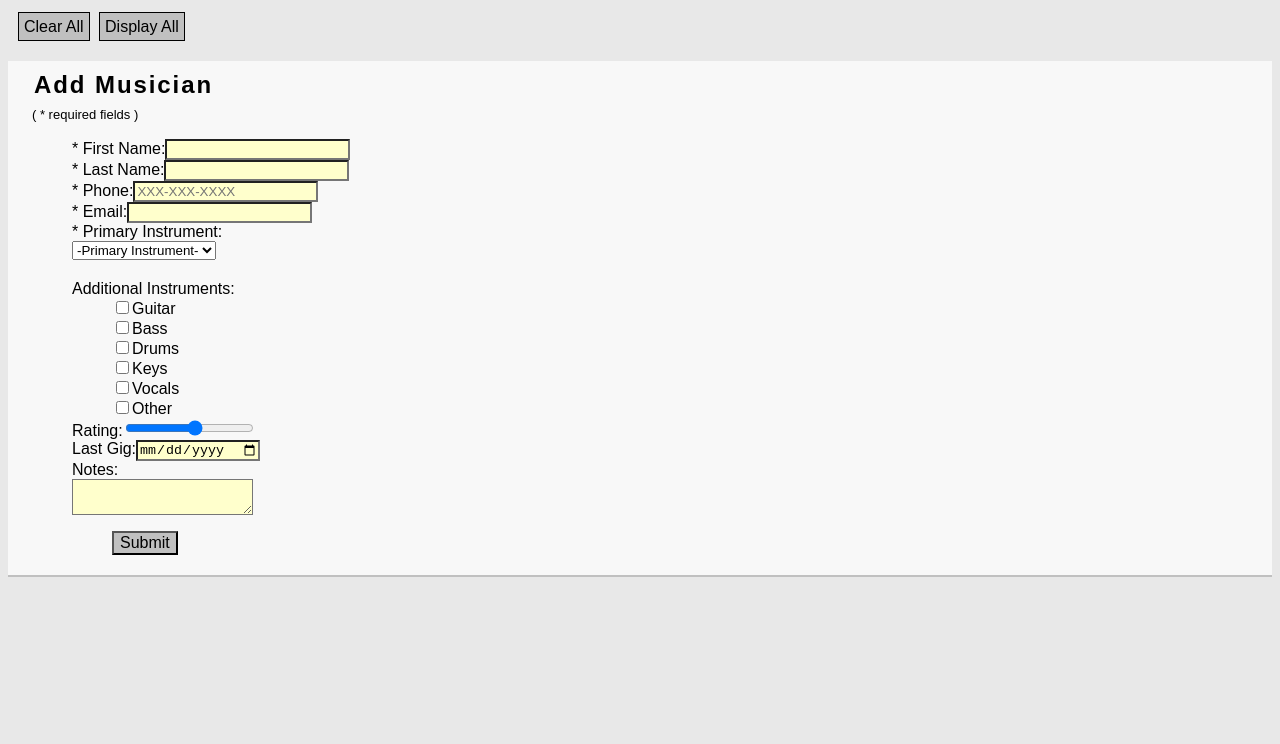
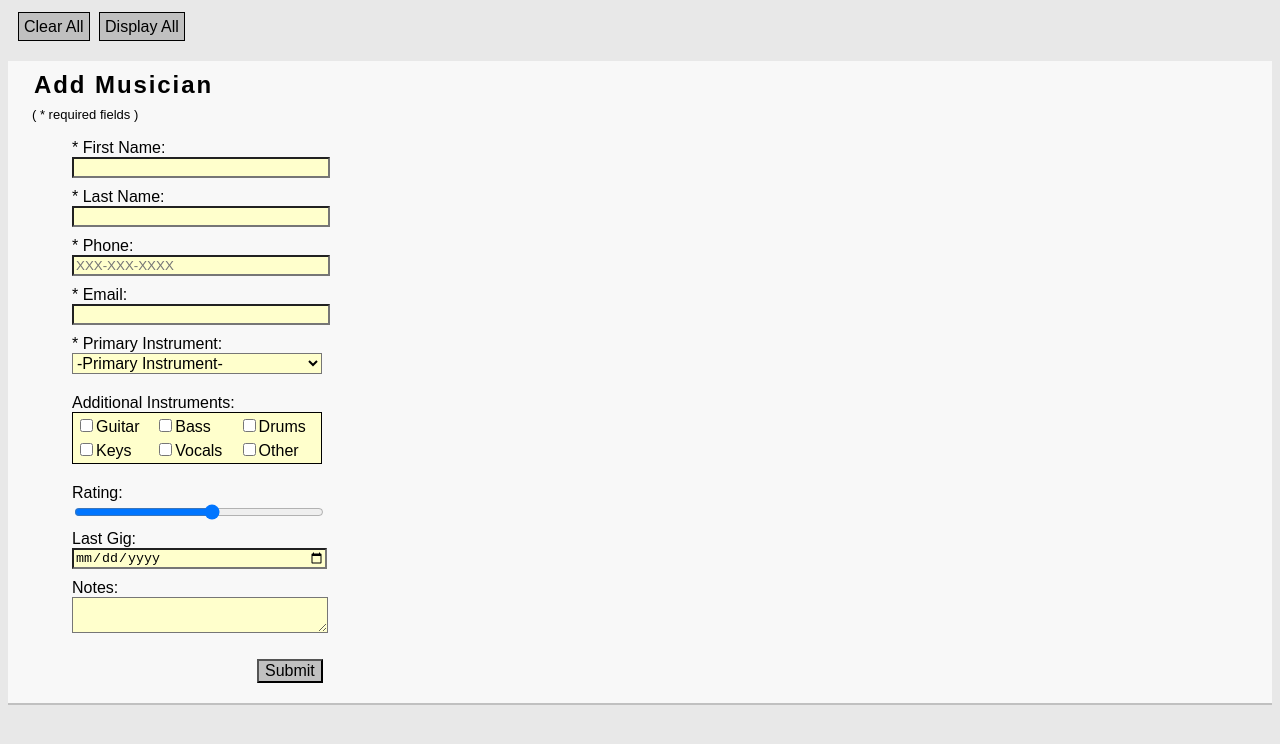
Before and after one commit to r70846/VFW_Project4, a plain HTML site: page additem.html in a window 1280 px wide. Drawn offline with Linux system fonts and the light colour scheme; a script that the page names is missing.

Commit message:
tweaked css

```diff
--- a/additem.html
+++ b/additem.html
@@ -39,16 +39,15 @@
 						<label for="primary">* Primary Instrument:</label>
 					</li>
 
-
 					<li>Additional Instruments:
-						<ul>
-							<li><input type="checkbox" value="Guitar" id="guitar" name="all"/><label for="guitar">Guitar</label></li>
-							<li><input type="checkbox" value="Bass" id="bass" name="all"/><label for="bass">Bass</label></li>
-							<li><input type="checkbox" value="Drums" id="drums" name="all"/><label for="drums">Drums</label></li>
-							<li><input type="checkbox" value="Keys" id="keys" name="all"/><label for="keys">Keys</label></li>
-							<li><input type="checkbox" value="Vocals" id="vocals" name="all"/><label for="vocals">Vocals</label></li>
-							<li><input type="checkbox" value="Other" id="other" name="all"/><label for="other">Other</label></li>
-						</ul>
+						<table>
+							<tr><td><input type="checkbox" value="Guitar" id="guitar" name="all"/><label for="guitar">Guitar</label></td>
+								<td><input type="checkbox" value="Bass" id="bass" name="all"/><label for="bass">Bass</label></td>
+								<td><input type="checkbox" value="Drums" id="drums" name="all"/><label for="drums">Drums</label></td></tr>
+							<tr><td><input type="checkbox" value="Keys" id="keys" name="all"/><label for="keys">Keys</label></td>
+								<td><input type="checkbox" value="Vocals" id="vocals" name="all"/><label for="vocals">Vocals</label></td>
+								<td><input type="checkbox" value="Other" id="other" name="all"/><label for="other">Other</label></td></tr>
+						</table>
 					</li>
 
 					<li><label for="rating">Rating:</label><input type="range" id="rating"" min="1" max="10"></input></li>
--- a/css/styles.css
+++ b/css/styles.css
@@ -50,20 +50,46 @@ legend{
 	font-size:24px;
 }
 
-
 button {
 	background:#C0C0C0;
 	font-size:16px;
-	margin-left:80px;
+	margin-top:10px;
+	margin-left:225px;
 }
 
 input{
 	background: #ffffcc;
 }
 
+[type='text'],[type='email'],[type='date'],[type='range']{
+	display:block;
+	width:250px;
+	margin-bottom:10px;
+}
+
 textarea{
 	background: #ffffcc;
 	display:block;
+	width:250px;
+}
+
+select{
+	background: #ffffcc;
+	display:block;
+	width:250px;
+	font-size:16px;
+	margin-bottom:20px;
+}
+
+table{
+	margin-bottom:20px;
+	background:#ffffcc;
+	border: 1px solid black;
+	width:250px;
+}
+
+img{
+	margin-top:10px;
 }
 
 div{
@@ -72,10 +98,6 @@ div{
 	overflow:scroll;
 }
 
-select{
-	display:block;
-	margin-bottom:20px;
-}
 
 ul{
 	list-style: none;
--- a/js/main.js
+++ b/js/main.js
@@ -107,9 +107,11 @@ window.addEventListener("DOMContentLoaded", function(){
 
 		id("musicians").style.display = "block";
 		for(i=0, j=localStorage.length; i<j; i++){
+			var hr =document.createElement("hr");
 			var newItem = document.createElement("li");
 			var newLinksItem = document.createElement("li");
 			newLinksItem.setAttribute("id", "buttons");
+			newList.appendChild(hr);
 			newList.appendChild(newItem);
 			var key = localStorage.key(i);
 			var value = localStorage.getItem(key);
```
